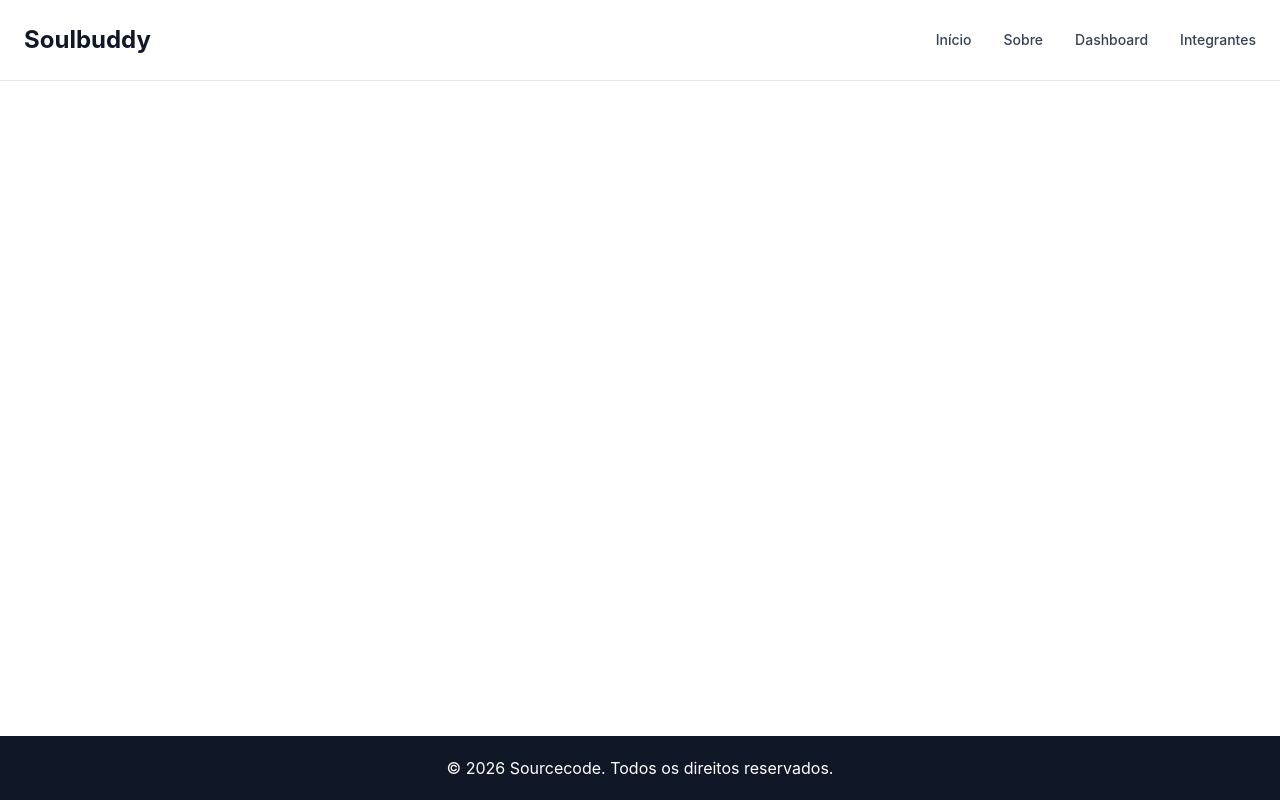
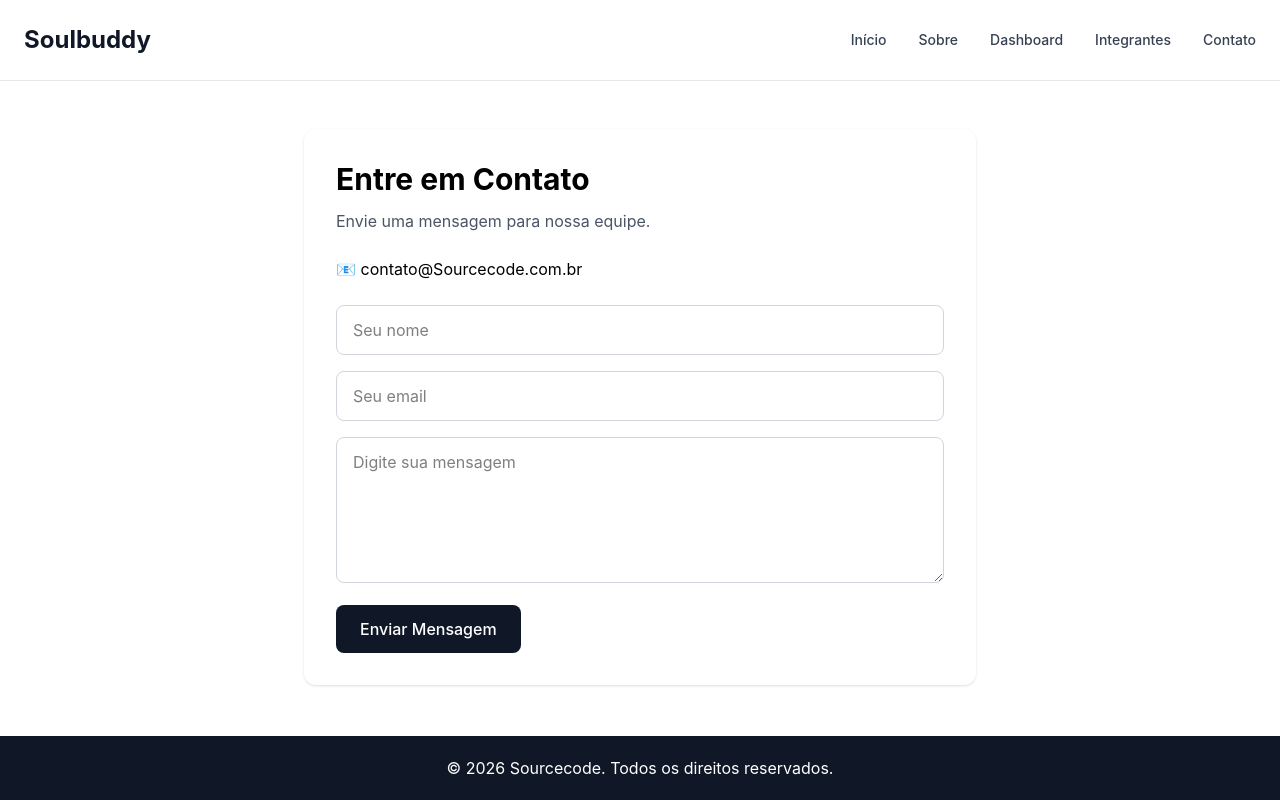
Before and after one commit to U-Ale/Soulbuddy2.0, a React (Vite) app: page /contato in a window 1280 px wide. Built offline with nearby package versions, Linux system fonts and the light colour scheme.

Commit message:
adição da pag contatos

```diff
--- a/src/App.tsx
+++ b/src/App.tsx
@@ -1,10 +1,13 @@
 import { BrowserRouter, Routes, Route } from "react-router-dom";
 import Header from "./componentes/layout/header.tsx"
 import Footer from "./componentes/layout/footer.tsx";
+
 import Home from "./paginas/home/home.tsx";
 import Sobre from "./paginas/sobre/sobre.tsx"
 import Dashboard from "./paginas/dashboard/dashboard.tsx";
 import Integrantes from "./paginas/integrantes/integrantes.tsx";
+import Contato from "./paginas/contato/contato.jsx";
+
 
 function App() {
   return (
@@ -17,7 +20,8 @@ function App() {
             <Route path="/" element={<Home />} />
             <Route path="/sobre" element={<Sobre />} />
             <Route path="/dashboard" element={<Dashboard />} />
-            <Route path= "/integrantes" element={<Integrantes />} />
+            <Route path="/integrantes" element={<Integrantes />} />
+            <Route path="/contato" element={<Contato />} />
           </Routes>
         </main>
 
--- a/src/componentes/layout/header.tsx
+++ b/src/componentes/layout/header.tsx
@@ -40,6 +40,13 @@ function Header() {
           >
             Integrantes
           </Link>
+
+           <Link
+            to="/Contato"
+            className="text-sm font-medium text-gray-700 transition hover:text-gray-900"
+          >
+            Contato
+          </Link>
         </nav>
 
       </div>
--- /dev/null
+++ b/src/paginas/contato/contato.jsx
@@ -0,0 +1,52 @@
+function Contato() {
+  return (
+    <section className="px-6 py-12">
+      <div className="mx-auto max-w-2xl rounded-xl bg-white p-8 shadow-sm">
+
+        <h2 className="text-3xl font-bold">
+          Entre em Contato
+        </h2>
+
+        <p className="mt-3 text-gray-600">
+          Envie uma mensagem para nossa equipe.
+        </p>
+
+        <div className="mt-6">
+          📧 contato@Sourcecode.com.br
+        </div>
+
+        <form className="mt-6 space-y-4">
+
+          <input
+            type="text"
+            placeholder="Seu nome"
+            className="w-full rounded-lg border border-gray-300 px-4 py-3"
+          />
+
+          <input
+            type="email"
+            placeholder="Seu email"
+            className="w-full rounded-lg border border-gray-300 px-4 py-3"
+          />
+
+          <textarea
+            placeholder="Digite sua mensagem"
+            rows={5}
+            className="w-full rounded-lg border border-gray-300 px-4 py-3"
+          />
+
+          <button
+            type="button"
+            className="rounded-lg bg-gray-900 px-6 py-3 font-medium text-white hover:bg-gray-800"
+          >
+            Enviar Mensagem
+          </button>
+
+        </form>
+
+      </div>
+    </section>
+  );
+}
+
+export default Contato;
```
Also changed, not shown: 1 other file (tests, documents, lock files or other folders).
